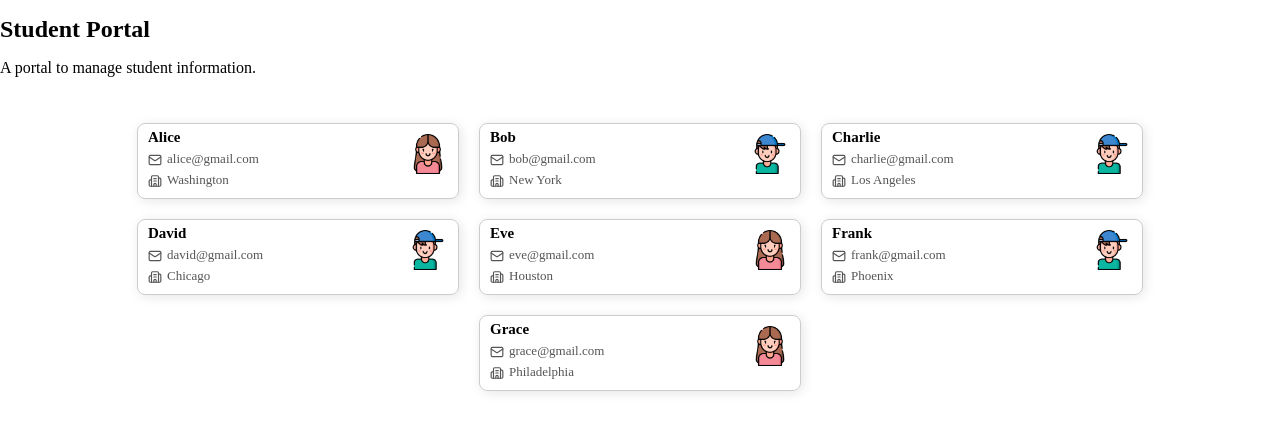
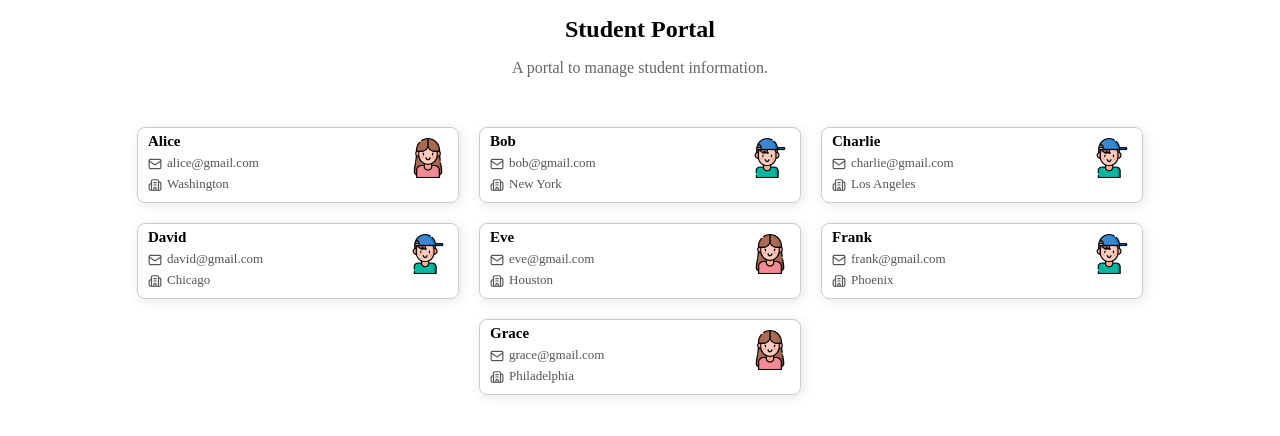
Before and after one commit to Shrilesh-Dhobale/A-22-Cards, a React (Vite) app: page / in a window 1280 px wide. Shown: the top 436 px of the page. Built offline with nearby package versions, Linux system fonts and the light colour scheme.

Commit message:
App name and description align

```diff
--- a/src/views/Home/Home.css
+++ b/src/views/Home/Home.css
@@ -2,7 +2,13 @@
 .App_Name{
     font-weight: bold;
     font-size: 24px;
-    align-items: center;
+    text-align: center;
     margin-bottom: 10px;
 
 }
+.App_Description{
+    font-size: 16px;
+    color: #666;
+    margin-bottom: 20px;
+    text-align: center;
+}
```
